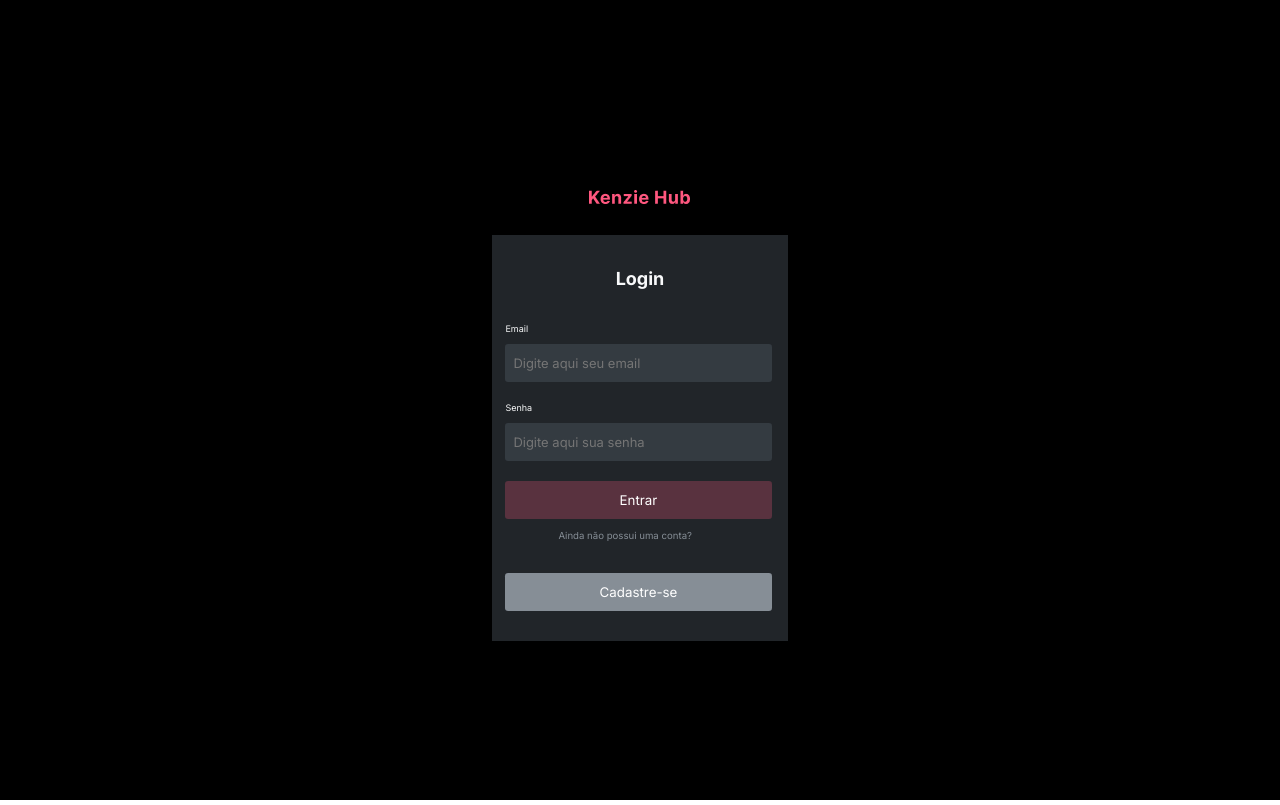
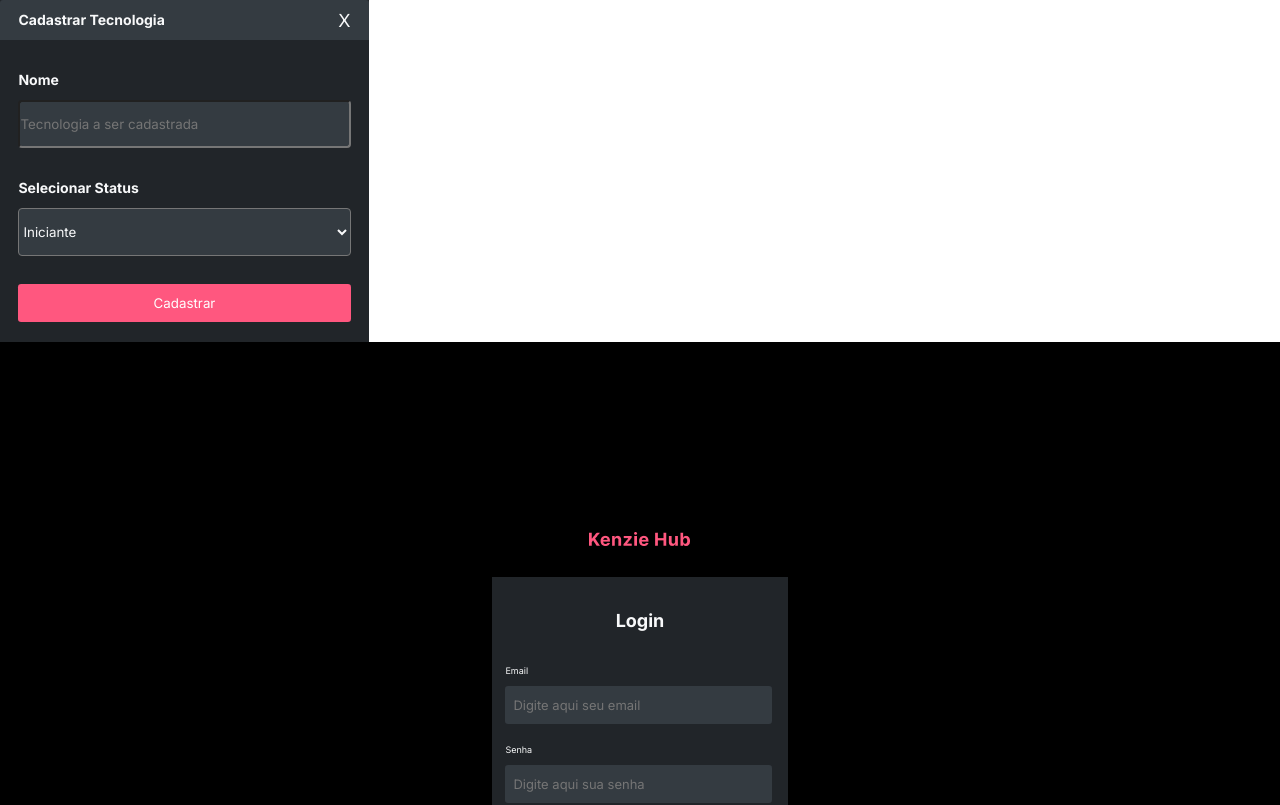
Before and after one commit to Kenzie-Academy-Brasil-Developers/react-entrega-kenzie-hub-lucasspindola, a React (Create React App) app: page /login in a window 1280 px wide. Shown: the top 805 px of the page. Built offline with nearby package versions, Linux system fonts and the light colour scheme.

Commit message:
profile-data-correction-for-localStorage

```diff
--- a/src/App.jsx
+++ b/src/App.jsx
@@ -9,6 +9,7 @@
 
 import "react-toastify/dist/ReactToastify.min.css";
 import { UserContextProvider } from "./Contexts/UserContext";
+import { TechnologyRegister } from "./Components/TechnologyRegister";
 
 function App() {
   return (
@@ -16,6 +17,7 @@
       <GlobalStyle />
 
       <UserContextProvider>
+        <TechnologyRegister />
         <Routes>
           <Route path="/" element={<Navigate to={"/login"} />} />
           <Route path="/login" element={<Login />} />
--- /dev/null
+++ b/src/Components/CardTechsLi/index.jsx
@@ -0,0 +1,43 @@
+import { HiOutlineTrash } from "react-icons/hi";
+import axios from "axios";
+///////////////////
+export const CardTechLi = ({ tech }) => {
+  // const id = tech.id;
+  const techDelete = async () => {
+    const token = window.localStorage.getItem("authToken");
+    await axios
+      .delete("https://kenziehub.herokuapp.com/users/techs/:tech_id", {
+        headers: {
+          "Content-Type": "application/json",
+          Authorization: `Bearer ${token}`,
+        },
+      })
+      .then((res) => {
+        console.log(res);
+      })
+      .catch((err) => {
+        console.log(err);
+      });
+
+    // axios
+    //   .delete(`https://kenziehub.herokuapp.com/users/techs/${tech.id}`)
+    //   .then((res) => {})
+    //   .catch((err) => {});
+  };
+
+  /////////////////////
+  return (
+    <li>
+      <h3>{tech.title}</h3>
+
+      <div>
+        <span>{tech.status}</span>
+
+        <button id={tech.id}>
+          {/* techDelete(tech.id) */}
+          <HiOutlineTrash />
+        </button>
+      </div>
+    </li>
+  );
+};
--- a/src/Components/ListOfTechnologies/index.jsx
+++ b/src/Components/ListOfTechnologies/index.jsx
@@ -1,64 +1,44 @@
 import { LiTech } from "./style";
-import { HiOutlineTrash } from "react-icons/hi";
+// import { CardTechLi } from "../CardTechsLi";
+import { CardTechLi } from "../CardTechsLi";
+// import { UserContext } from "../../Contexts/UserContext";
+// import { useContext } from "react";
+// import { useEffect } from "react";
+import axios from "axios";
+import { useState } from "react";
+// import { TechnologyRegister } from "../TechnologyRegister";
 
 export const ListOfTechnologies = () => {
-  return (
-    <LiTech>
-      <li>
-        <h3>React Js</h3>
+  // const { dataUser } = useContext(UserContext);
+  const [dataUserTechs, setDataUserTechs] = useState([]);
 
-        <div>
-          <span>Intermediario</span>
+  function updatedList() {
+    const token = window.localStorage.getItem("authToken");
 
-          <button>
-            <HiOutlineTrash />
-          </button>
-        </div>
-      </li>
-      <li>
-        <h3>React Js</h3>
+    token &&
+      axios
+        .get("https://kenziehub.herokuapp.com/profile", {
+          headers: {
+            "Content-Type": "application/json",
+            Authorization: `Bearer ${token}`,
+          },
+        })
+        .then((res) => {
+          setDataUserTechs([res.data.techs]);
+        })
+        .catch((err) => {});
+  }
+  updatedList();
 
-        <div>
-          <span>Intermediario</span>
-
-          <button>
-            <HiOutlineTrash />
-          </button>
-        </div>
-      </li>
-      <li>
-        <h3>React Js</h3>
-
-        <div>
-          <span>Intermediario</span>
-
-          <button>
-            <HiOutlineTrash />
-          </button>
-        </div>
-      </li>
-      <li>
-        <h3>React Js</h3>
-
-        <div>
-          <span>Intermediario</span>
-
-          <button>
-            <HiOutlineTrash />
-          </button>
-        </div>
-      </li>
-      <li>
-        <h3>React Js</h3>
-
-        <div>
-          <span>Intermediario</span>
-
-          <button>
-            <HiOutlineTrash />
-          </button>
-        </div>
-      </li>
-    </LiTech>
-  );
+  if (dataUserTechs.length !== 0) {
+    return (
+      <LiTech>
+        {dataUserTechs[0].map((tech) => (
+          <CardTechLi tech={tech} key={tech.id} />
+        ))}
+      </LiTech>
+    );
+  } else {
+    return <h1>Oii</h1>;
+  }
 };
--- /dev/null
+++ b/src/Components/TechnologyRegister/index.jsx
@@ -0,0 +1,64 @@
+import { ContainerRegisterTech } from "./style";
+import { useForm } from "react-hook-form";
+import axios from "axios";
+import { json } from "react-router-dom";
+import { useContext } from "react";
+import { UserContext } from "../../Contexts/UserContext";
+
+export const TechnologyRegister = () => {
+  const { dataUser, setDataUser } = useContext(UserContext);
+
+  const {
+    register,
+    handleSubmit,
+    formState: { errors },
+  } = useForm();
+
+  const newTech = (dataTech) => {
+    const token = window.localStorage.getItem("authToken");
+    // console.log(token);
+    // console.log(dataTech);
+    axios
+      .post("https://kenziehub.herokuapp.com/users/techs", dataTech, {
+        headers: {
+          "Content-Type": "application/json",
+          Authorization: `Bearer ${token}`,
+        },
+      })
+      .then((res) => {
+        console.log(res);
+      })
+      .catch((err) => {
+        console.log(err);
+      });
+  };
+  // console.log(dataUser);
+
+  return (
+    // tag Form
+    <ContainerRegisterTech onSubmit={handleSubmit(newTech)}>
+      <div className="titleContainerTech">
+        <h3>Cadastrar Tecnologia</h3>
+        <button className="btnExitRegister">X</button>
+      </div>
+
+      <div className="contains">
+        <label htmlFor="title">Nome</label>
+        <input
+          id="title"
+          placeholder="Tecnologia a ser cadastrada"
+          {...register("title")}
+        />
+      </div>
+      <div className="contains">
+        <label>Selecionar Status</label>
+        <select id="" {...register("status")}>
+          <option value="Iniciante">Iniciante</option>
+          <option value="Intermediário">Intermediário</option>
+          <option value="Avançado">Avançado</option>
+        </select>
+      </div>
+      <button className="btnRegisterTech">Cadastrar</button>
+    </ContainerRegisterTech>
+  );
+};
--- /dev/null
+++ b/src/Components/TechnologyRegister/style.js
@@ -0,0 +1,100 @@
+import styled from "styled-components";
+
+export const ContainerRegisterTech = styled.form`
+  min-height: 274px;
+  background-color: #212529;
+  display: flex;
+  flex-direction: column;
+  justify-content: space-between;
+  align-items: center;
+
+  /* .titleContainerTech {
+    display: flex;
+    align-items: center;
+  } */
+  .contains {
+    width: 100%;
+    display: flex;
+    flex-direction: column;
+  }
+  input {
+    background-color: rgba(52, 59, 65, 1);
+    height: 48px;
+    border-radius: 4px;
+    color: rgba(248, 249, 250, 1);
+    width: 90%;
+    margin: 0 5%;
+  }
+
+  select {
+    background-color: rgba(52, 59, 65, 1);
+    height: 48px;
+    border-radius: 4px;
+    color: rgba(248, 249, 250, 1);
+    width: 90%;
+    margin: 0 5%;
+  }
+  h3 {
+    margin: 0 0 0 5%;
+    color: rgba(248, 249, 250, 1);
+    font-family: inter;
+    font-size: 14px;
+    font-style: bold;
+    line-height: 24px;
+    font-weight: 700;
+    /* margin-bottom: 8px; */
+  }
+  .btnExitRegister {
+    margin: 0 5%;
+    background-color: transparent;
+    border: none;
+    font-size: 18px;
+    color: rgba(248, 249, 250, 1);
+  }
+  label {
+    margin: 0 5%;
+    color: rgba(248, 249, 250, 1);
+    font-family: inter;
+    font-size: 14px;
+    font-style: bold;
+    line-height: 24px;
+    font-weight: 700;
+    margin-bottom: 8px;
+  }
+  .titleContainerTech {
+    display: flex;
+    flex-direction: row;
+    align-items: center;
+    justify-content: space-between;
+    /* width: 296px; */
+    height: 40px;
+    border-radius: 3px 3px 0 0;
+    width: 100%;
+    background-color: #343b41;
+    border-radius: 3px 3px 0 0;
+  }
+  .btnRegisterTech {
+    cursor: pointer;
+    display: flex;
+    align-items: center;
+    justify-content: center;
+    width: 90%;
+    margin: 0 auto;
+    height: 38px;
+    border: none;
+    background-color: #ff577f;
+    /* color-primary-Disable */
+    color: #fff;
+    border-radius: 3.2px;
+    margin-bottom: 20px;
+  }
+  @media only screen and (min-width: 700px) {
+    height: 342px;
+    width: 369px;
+
+    /* height: 342px;
+    width: 369px;
+    position: absolute;
+    top: 30%; */
+  }
+`;
--- a/src/Contexts/UserContext.jsx
+++ b/src/Contexts/UserContext.jsx
@@ -1,4 +1,4 @@
-import { createContext } from "react";
+import { createContext, useState } from "react";
 import axios from "axios";
 import { useNavigate } from "react-router-dom";
 import { toast } from "react-toastify";
@@ -32,16 +32,26 @@
 });
 
 export const UserContextProvider = ({ children }) => {
+  const [dataUser, setDataUser] = useState([]);
   const navigate = useNavigate();
+
   const loginUser = (data) => {
     axios
       .post("https://kenziehub.herokuapp.com/sessions", data)
       .then((res) => {
         window.localStorage.clear();
+
+        // Tirando do localStorage os dados,
+        // deixando apenas o nome para caso haja problema com api
+        // o nome pelo menos se mantenha.
         window.localStorage.setItem(
           "user-kenzieHub",
-          JSON.stringify(res.data.user)
+          JSON.stringify(res.data.user.name)
+          //   setDataUser([res.data.user.techs])
+          //   console.log(res.data.user.techs)
         );
+
+        setDataUser(res.data.token);
         window.localStorage.setItem("authToken", res.data.token);
         res.data.token && toast.success("Login realizado com sucesso!");
         navigate("/dashboard");
@@ -88,7 +98,15 @@
 
   return (
     <UserContext.Provider
-      value={{ loginUser, registerUser, register, handleSubmit, errors }}
+      value={{
+        loginUser,
+        registerUser,
+        register,
+        handleSubmit,
+        errors,
+        dataUser,
+        setDataUser,
+      }}
     >
       {children}
     </UserContext.Provider>
--- a/src/Pages/Dashboard/index.jsx
+++ b/src/Pages/Dashboard/index.jsx
@@ -26,7 +26,7 @@
             <button onClick={() => logout()}>Sair</button>
           </header>
           <div className="containerInformationsProfile">
-            <h2>Olá, {userData.name}</h2>
+            <h2>Olá, {userData}</h2>
             <p className="moduleUser">{userData.course_module}</p>
           </div>
           <div className="containerTitleUl">
--- a/src/Pages/Dashboard/style.js
+++ b/src/Pages/Dashboard/style.js
@@ -2,7 +2,7 @@
 
 export const ContainerDashboard = styled.main`
   width: 100vw;
-  /* height: 100vh; */
+  min-height: 100vh;
   background-color: #000000;
   color: #fff;
   main {
```
